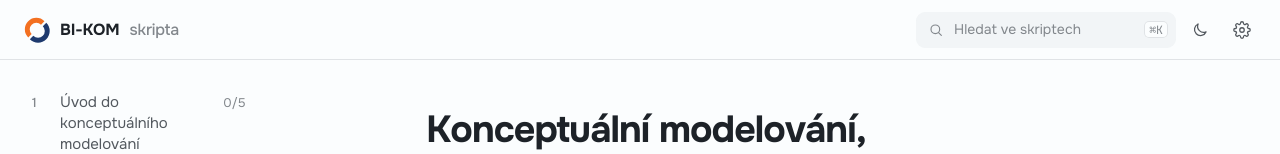
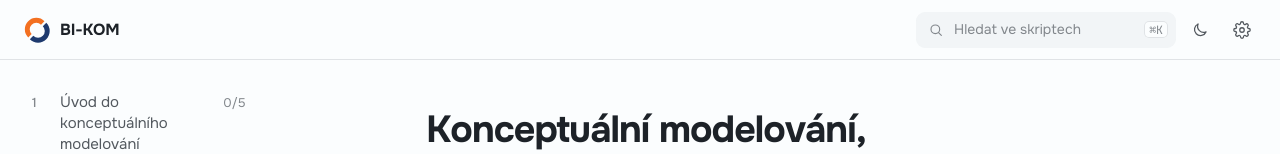
Before and after one commit to skopevoj/bi-skripta, a Next.js app: page / in a window 1280 px wide. Shown: the top 154 px of the page. Built offline with nearby package versions, Linux system fonts and the light colour scheme.

Commit message:
Header: jen BI-KOM

```diff
--- a/src/components/Shell.tsx
+++ b/src/components/Shell.tsx
@@ -130,7 +130,7 @@ export function Shell({
         <Link className="brand" href="/">
           {/* eslint-disable-next-line @next/next/no-img-element */}
           <img className="mark-logo" src="/icon.svg" alt="" width={26} height={26} />
-          BI-KOM <small>skripta</small>
+          BI-KOM
         </Link>
         {crumbs.length > 0 && (
           <nav className="crumbs" aria-label="Drobečková navigace">
```
